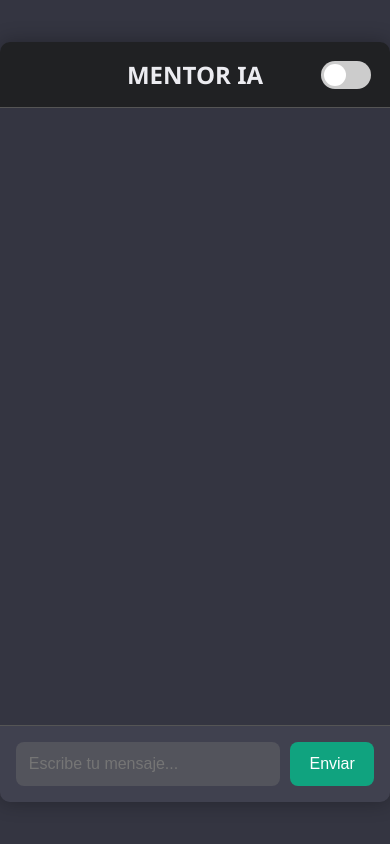
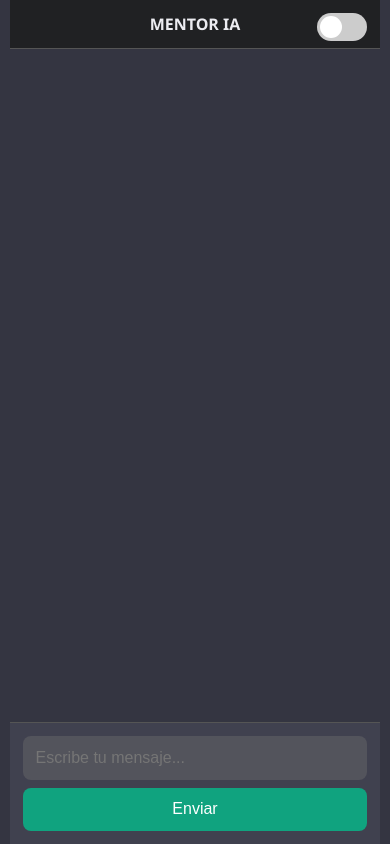
Before and after one commit to speedjk1/MENTOR_IA, a plain HTML site: page index.html in a window 390 px wide. Drawn offline with Linux system fonts and the light colour scheme.

Commit message:
"modificacion de css"

```diff
--- a/style.css
+++ b/style.css
@@ -29,6 +29,7 @@ body {
   display: flex;
   justify-content: center;
   align-items: center;
+  padding: 10px;
 }
 
 .container {
@@ -61,12 +62,14 @@ h1 {
   gap: 1rem;
 }
 
-.user, .bot {
+.user,
+.bot {
   max-width: 80%;
   padding: 0.75rem 1rem;
   border-radius: 15px;
   white-space: pre-wrap;
   line-height: 1.4;
+  word-wrap: break-word;
 }
 
 .user {
@@ -179,3 +182,52 @@ input:checked + .slider {
 input:checked + .slider::before {
   transform: translateX(22px);
 }
+
+/* MEDIA QUERIES - MULTIPLATAFORMA */
+@media (max-width: 768px) {
+  .container {
+    height: 100vh;
+    border-radius: 0;
+    box-shadow: none;
+  }
+
+  form {
+    flex-direction: column;
+    gap: 8px;
+  }
+
+  input[type="text"],
+  button {
+    width: 100%;
+  }
+
+  .toggle-container {
+    top: 0.8rem;
+    right: 0.8rem;
+  }
+
+  h1 {
+    font-size: 1.2rem;
+  }
+}
+
+@media (max-width: 480px) {
+  .chat-box {
+    padding: 0.5rem;
+    gap: 0.5rem;
+  }
+
+  .user, .bot {
+    font-size: 0.9rem;
+    padding: 0.6rem 0.8rem;
+  }
+
+  h1 {
+    padding: 0.8rem;
+    font-size: 1rem;
+  }
+
+  form {
+    padding: 0.8rem;
+  }
+}
```
Also changed, not shown: index.html (+0 -1 lines), script.js (line endings or trailing spaces).
